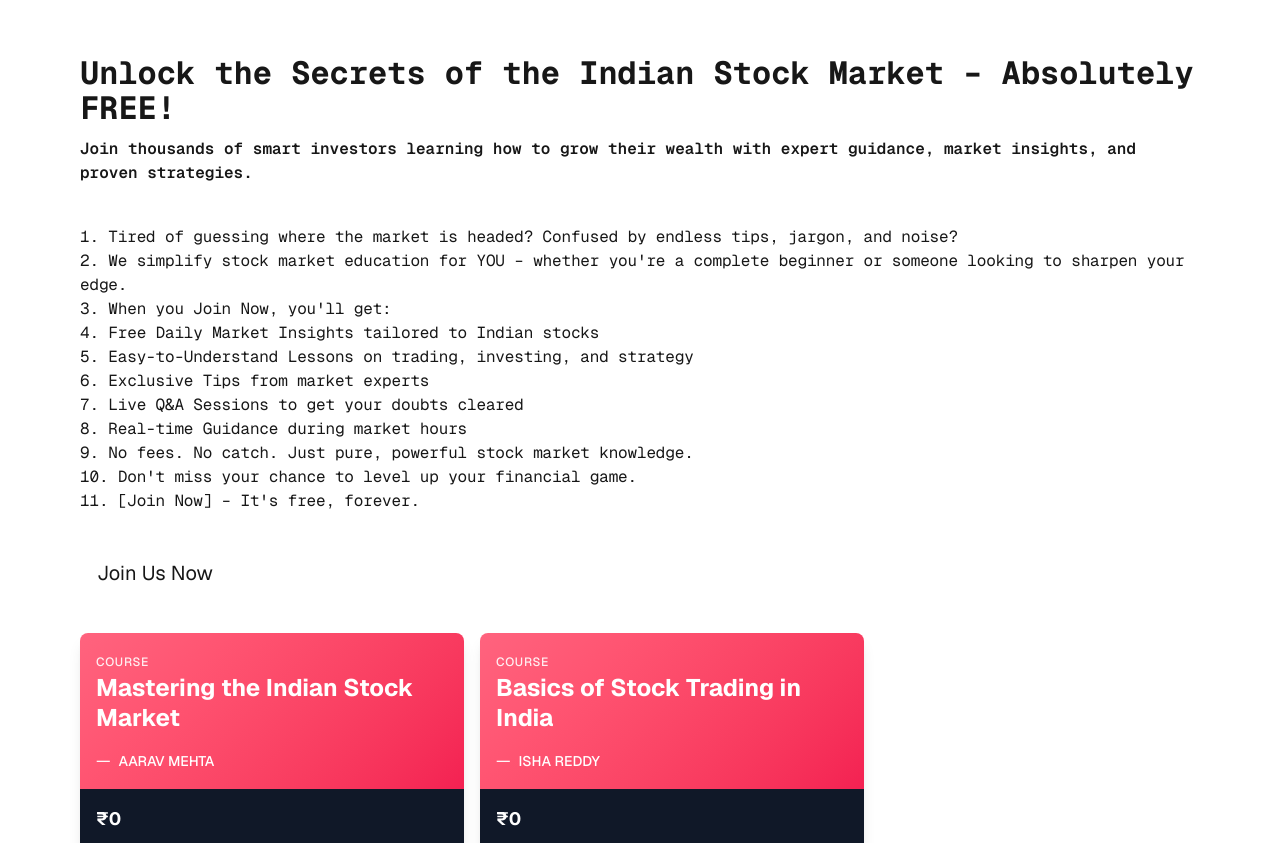
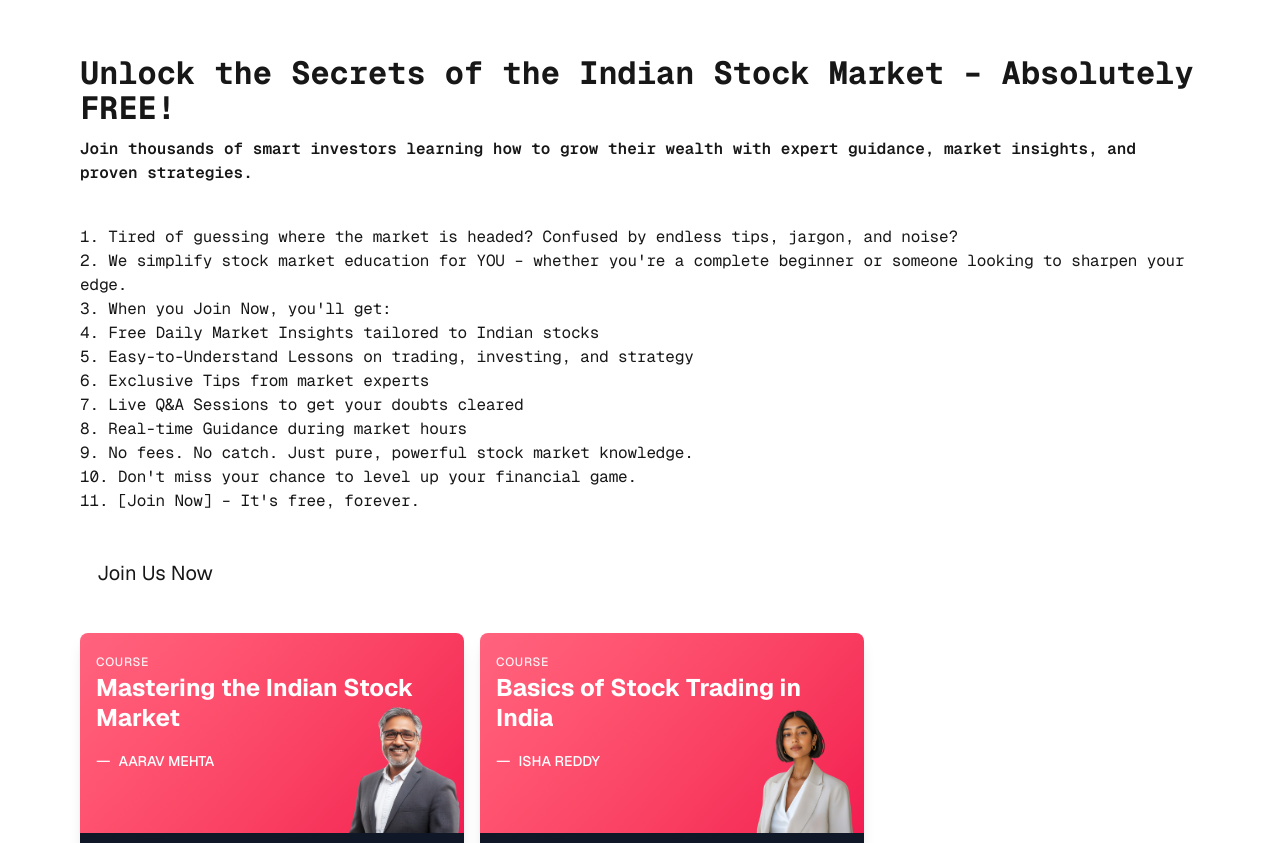
Before and after one commit to erikksuzuki/investment-courses, a Next.js app: page / in a window 1280 px wide. Shown: the part 109-952 px from the top of the page. Built offline with nearby package versions, Linux system fonts and the light colour scheme.

Commit message:
Add photos

```diff
--- a/app/page.tsx
+++ b/app/page.tsx
@@ -8,7 +8,8 @@ interface CourseCardProps {
   rating: number;
   reviews: number;
   enrollments: string;
-  image?: string;
+  image: string;
+  verticalPosition?: string;
 }
 
 const CourseCard = ({
@@ -19,6 +20,8 @@ const CourseCard = ({
   rating,
   reviews,
   enrollments,
+  image,
+  verticalPosition = "-300%",
 }: CourseCardProps) => {
   return (
     <div className="w-full max-w-sm overflow-hidden rounded-lg bg-gradient-to-br from-rose-400 to-rose-600 text-white shadow-lg">
@@ -30,7 +33,8 @@ const CourseCard = ({
       </div>
 
       {/* Course title and instructor */}
-      <div className="px-4 pb-4">
+      <div className="px-4 pb-4 min-h-[160px] relative overflow-hidden">
+        <img src={image} className="w-[120px] absolute right-0 top-[30px]" />
         <h2 className="text-2xl font-bold leading-tight">{title}</h2>
         <div className="mt-4 flex items-center">
           <span className="text-opacity-90">—</span>
@@ -139,7 +143,8 @@ export default function Home() {
             rating={4.5}
             reviews={120}
             enrollments="1,500+"
-            image="/path/to/image.jpg"
+            image="/indianguy.png"
+            verticalPosition="-180%"
           />
 
           <CourseCard
@@ -150,7 +155,8 @@ export default function Home() {
             rating={4.5}
             reviews={120}
             enrollments="1,500+"
-            image="/path/to/image.jpg"
+            image="/indianlass.png"
+            verticalPosition="-320%"
           />
         </div>
       </main>
```
Also changed, not shown: public/indianguy.png (added), public/indianlass.png (added).
